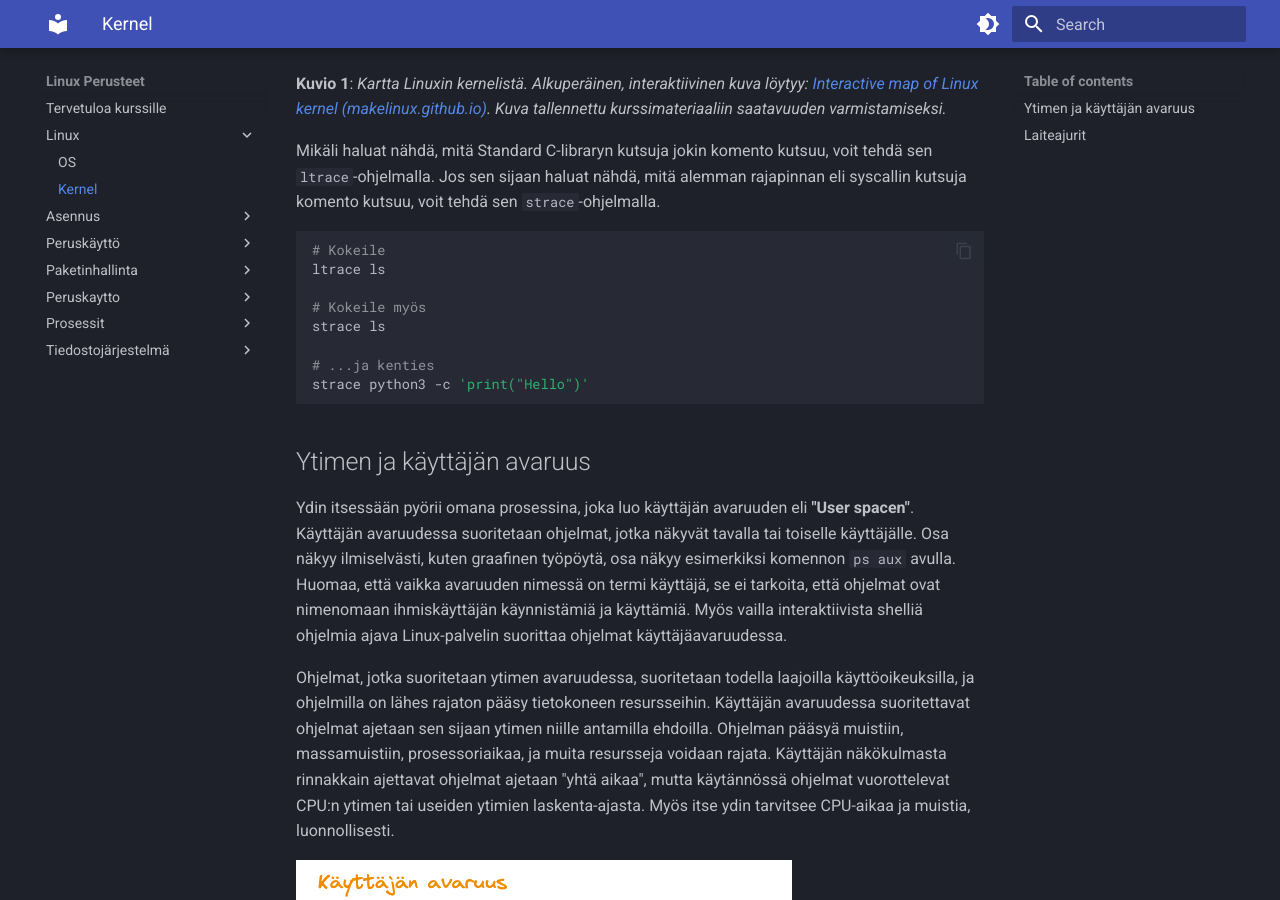
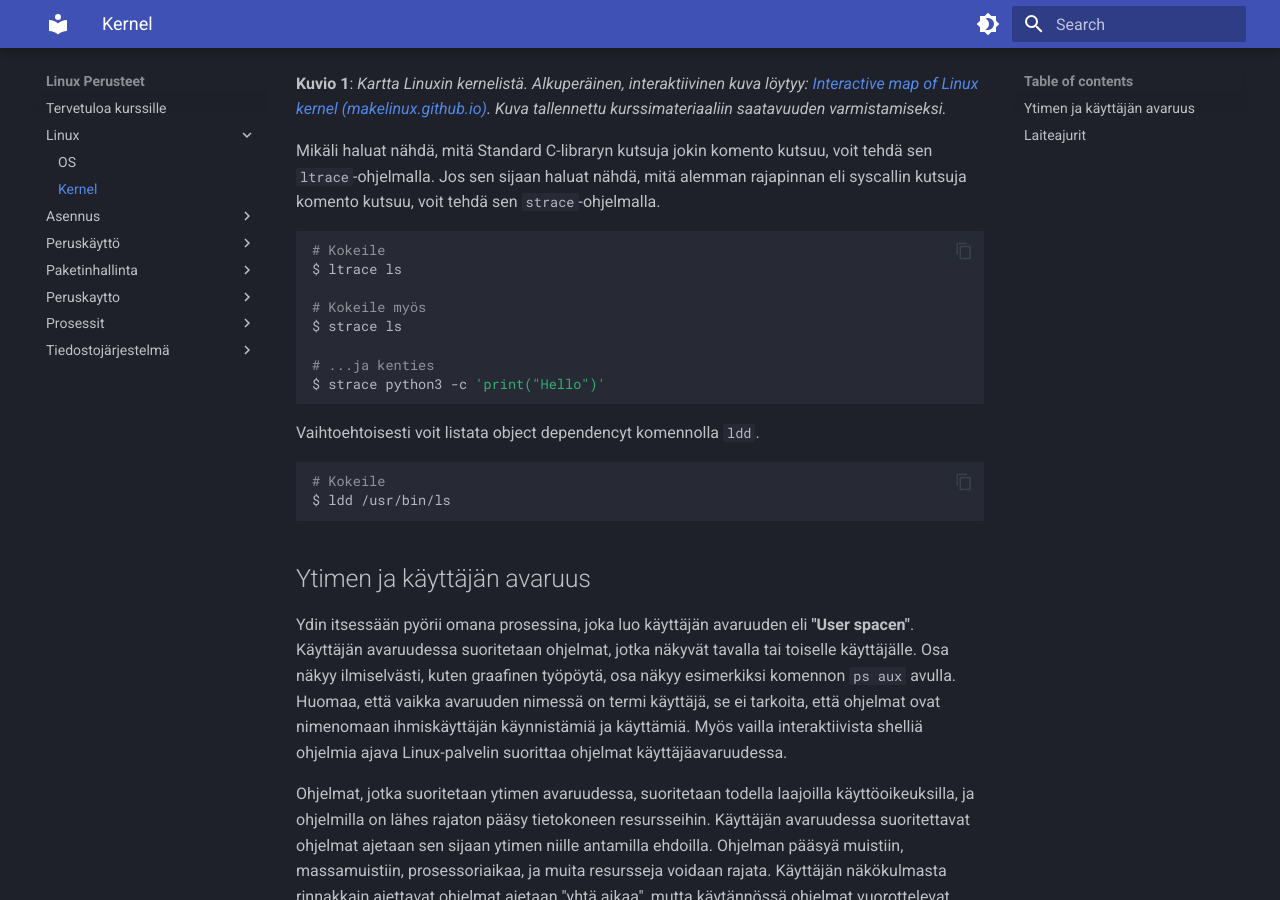
Before and after one commit to sourander/linux-perusteet, an MkDocs documentation site: the page built from docs/linux/kernel.md, in a window 1280 px wide and 900 px high, scrolled down 1173 px. Built offline with MkDocs 1.6.1 and Material for MkDocs 9.7.7, drawn with Linux system fonts in a browser that asks for light colours.

Commit message:
Added ldd command

````diff
--- a/docs/linux/kernel.md
+++ b/docs/linux/kernel.md
@@ -14,13 +14,20 @@ Mikäli haluat nähdä, mitä Standard C-libraryn kutsuja jokin komento kutsuu,
 
 ```bash
 # Kokeile
-ltrace ls
+$ ltrace ls
 
 # Kokeile myös
-strace ls
+$ strace ls
 
 # ...ja kenties
-strace python3 -c 'print("Hello")'
+$ strace python3 -c 'print("Hello")'
+```
+
+Vaihtoehtoisesti voit listata object dependencyt komennolla `ldd`.
+
+```bash
+# Kokeile
+$ ldd /usr/bin/ls
 ```
 
 
````
